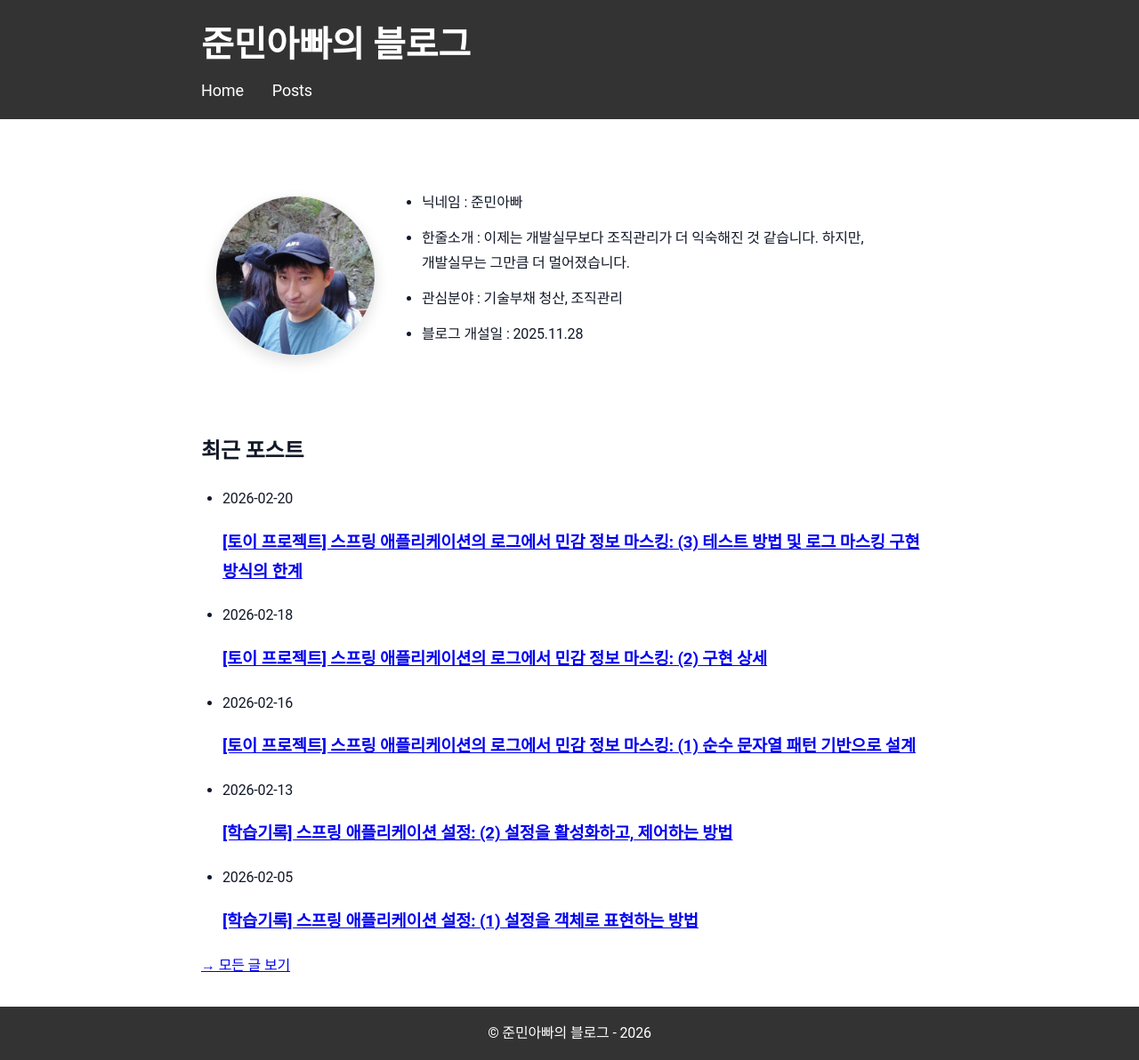
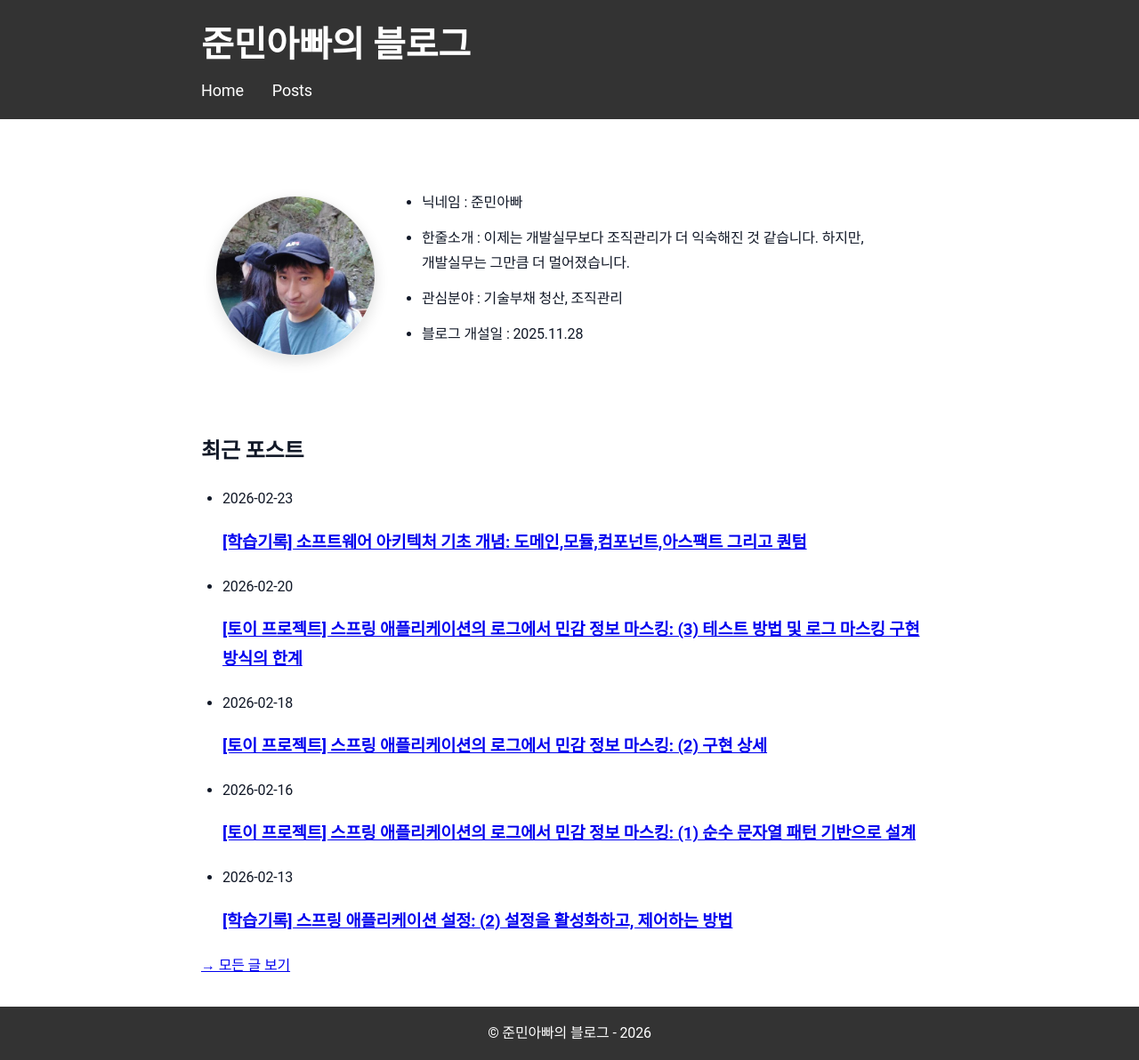
Before and after one commit to sanghoon-lee/sanghoon-lee.github.io, a Jekyll site: the page built from index.md, in a window 1280 px wide. Shown: the whole page at 89% size. Built offline with Jekyll 4.4.1, drawn with Linux system fonts in a browser that asks for light colours.

Commit message:
소프트웨어 아키텍처 기초 개념 포스팅 추가

```diff
--- /dev/null
+++ b/_posts/2026-02-23-ArchitecureCoreConcept.md
@@ -0,0 +1,22 @@
+---
+layout: post
+title: "[학습기록] 소프트웨어 아키텍처 기초 개념: 도메인,모듈,컴포넌트,아스팩트 그리고 퀀텀"
+date: 2026-02-23
+categories: 일반
+---
+
+<style>
+.main-image {
+  width: 100px;
+  max-width: 380px;
+  height: auto;
+  margin-bottom: 1.4rem;
+  border-radius: 12px;
+  display: block;
+}
+</style>
+
+<img class="main-image" src="/assets/images/101.png" alt="소프트웨어 아키텍처 101">
+
+소프트웨어 아키텍처를 공부해보고 싶어서 읽고 있는 책입니다. 한참 전에 구입했었는데, 손이 잘 가지 않았습니다.
+역시 책 내용은 딱딱하고 재미가 없습니다. 어렵게도 느껴지기도 하지만, 그래도 포기하지 않고 끝까지 읽어볼 생각입니다.
```
Also changed, not shown: _posts/2026-01-12-DependencyInjection.md (+1 -1 lines), assets/images/101.jpg (added).
